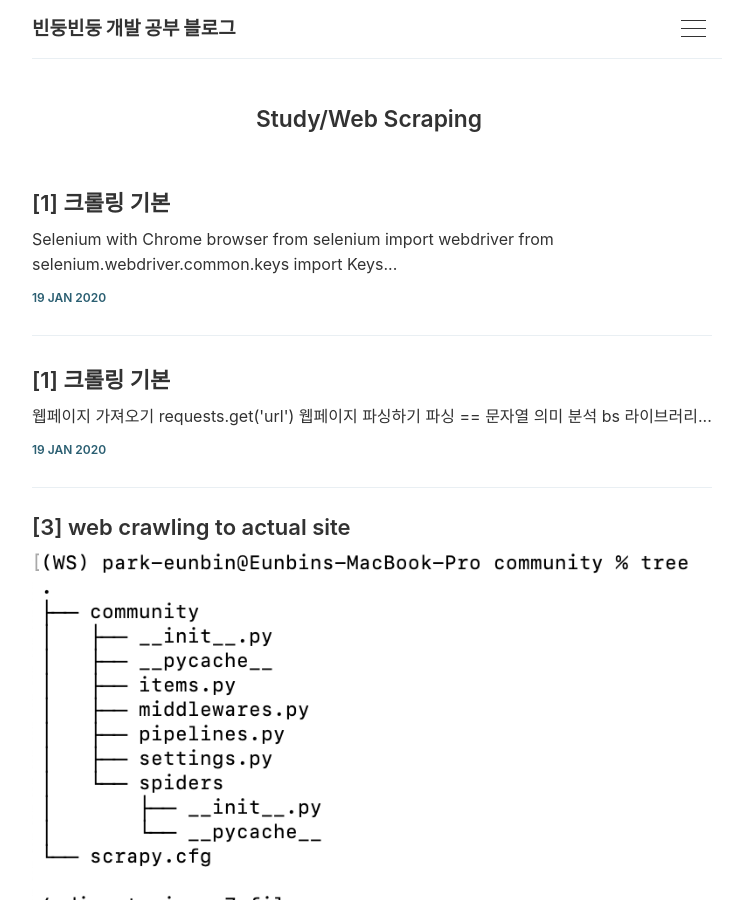
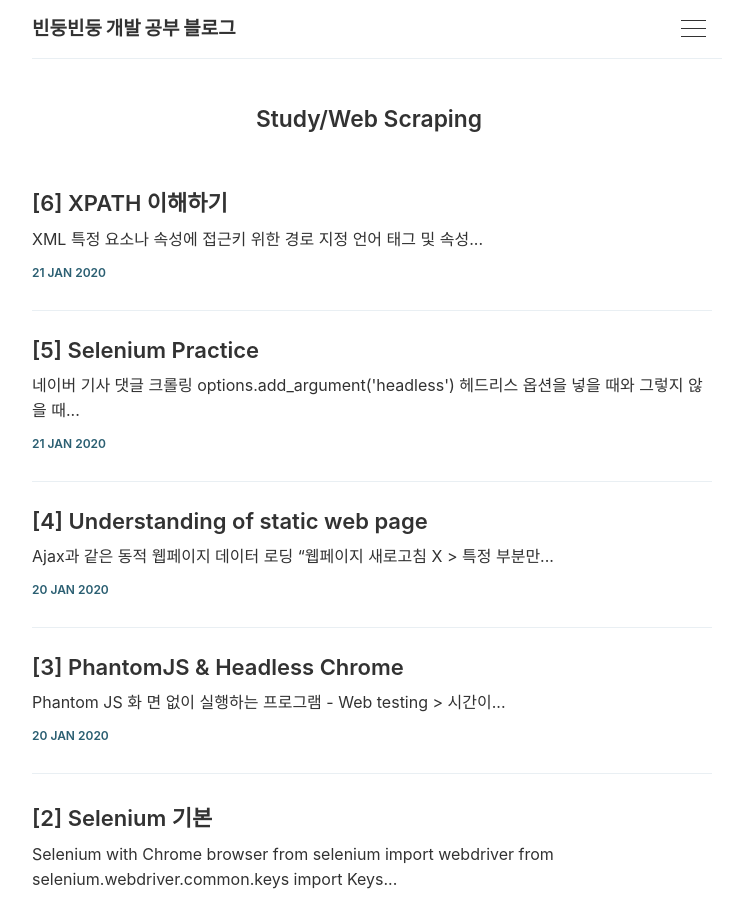
Before and after one commit to 42cosmos/42cosmos.github.io, a Jekyll site: the page built from category/WS.md, in a window 1280 px wide and 900 px high. Shown: the whole window, without its empty margins (271-1014 px from the left). Built offline with Jekyll 4.4.1, drawn with Linux system fonts in a browser that asks for light colours.

Commit message:
done with Selenium

````diff
--- /dev/null
+++ b/_posts/Web Scraping/2020-01-20-[3]-PhantomJS.md
@@ -0,0 +1,49 @@
+---
+layout: post
+title: '[3] PhantomJS & Headless Chrome'
+categories: [Study/Web Scraping]
+image:
+---
+
+### Phantom JS
+
+화
+
+면 없이 실행하는 프로그램 - Web testing > 시간이 단축되지는 않기에 경우에 따라 선택적 사용이 필요
+
+- 터미널 환경에서 동작하는 크롤러에게 권장
+- 최신 셀레니움은 지원을 하지 않는 상태
+
+\* 기존 부분 `webdriver.Chrome('*')` 만 변경
+
+*아예 안 됨!*
+
+
+
+### Headless Chrome
+
+```python
+options.add_argument('headless')
+```
+
+: PhantomJS와 유사한 기술로 크롬브라우저 기능으로 개발됨
+
+\* 상동
+
+
+
+```python
+c_options = webdriver.ChromeOptions()
+c_options.add_argument('headless')
+driver = webdriver.Chrome(url, options=c_options)
+```
+
+
+
+`coptions.add_argument('window-size=1920x1080')` : 웹 브라우저 사이즈 지정
+
+`coptions.add_argument('disable-gpu')` : 그래픽카드 사용 안 함
+
+`coptions.add_argument('User-Agent: ~~')` : 서버 요청 시 헤더 재 구성
+
+`coptions.add_argument('lang=koKR')` : 사용자 언어
--- /dev/null
+++ b/_posts/Web Scraping/2020-01-20-[4]-understanding-of-static-web-page.md
@@ -0,0 +1,82 @@
+---
+layout: post
+title: '[4] Understanding of static web page'
+categories: [Study/Web Scraping]
+image:
+---
+
+### Ajax과 같은 동적 웹페이지 데이터 로딩
+
+"웹페이지 새로고침 X > 특정 부분만 변경"
+
+특정 부분을 동적으로 가져오고, 해당 부분만 변경 시 그 부분만 변화 == 댓글 등
+
+웹브라우저에 전부 로딩 시킨 후 가져올 수 있음
+
+
+
+### 동적 데이터 특징-필요조건
+
+전체 html 파일 로딩과의 시간차 발생 > 해당 데이터를 불러올 때까지 기다리는 함수(클래스, 객체) 필요 && 줄여진 댓글창 '더보기' > 원하는 댓글 수보다 댓글이 없을 때 해야할 기능
+
+
+
+#### 특정 태그 일정 시간 기다리기
+
+```python
+from selenium.webdriver.support.ui import WebDriverWait
+from selenium.webdriver.support import expected_conditions as EC
+
+element = WebDriverWait(driver, 3).until(EC.presence_of_element_located((By.ID, "alex-area"))
+)
+```
+
+(By.ID, "alex-area") : ( 기다릴 객체, "객체 이름")
+
+
+
+#### 특정 태그 존재 여부 확인 기능
+
+```python
+from selenium.webdriver.common.by import By
+```
+
++ By.CLASS_NAME: class name
++ By.CSS_SELECTOR: css selector
++ By.ID: id
++ By.NAME: name
++ By.TAG_NAME: tag name
+
+
+
+```python
+from selenium.common.exceptions import TimeoutException
+
+try:
+	element = WebDriverWait(driver, 3).until(EC.presence_of_element_located((By.CSS_SELECTOR, "a")) )
+  more_button = driver.find_element_by_css_selector("a")
+  more_button.click()
+  count += 1
+
+except TimeoutException:
+  loop = False
+```
+
+
+
+#### 키보드-마우스 동작 자동화 (ActionChains)
+
+`actions = webdriver.ActionChains(driver)` : 변수 선언 후 정적 데이터(버튼)를 갖고 있는 변수를 `actions.click(var_name)` 클릭 함수 내 인자값으로 삽입 > `actions.perform()` 삽입이 반드시 필요함
+
+== `webdriver.ActionChains(driver).click(var_name).perform()`
+
+
+
+#### 브라우저 내에서 pause
+
+```python
+from selenium.webdriver.support.ui import WebDriverWait
+from selenium.common.exceptions import TimeoutException
+```
+
+TimeoutException은 WebDriverWait를 함수로 기다릴 때 일정 시간이 지났는데도 태그가 나타나지 않을 때 (예외 상황)
--- /dev/null
+++ b/_posts/Web Scraping/2020-01-21-[5]-Selenium-practice.md
@@ -0,0 +1,14 @@
+---
+layout: post
+title: '[5] Selenium Practice'
+categories: [Study/Web Scraping]
+image:
+---
+
+### 네이버 기사 댓글 크롤링
+
+`options.add_argument('headless')`
+
+헤드리스 옵션을 넣을 때와 그렇지 않을 때 가져오는 데이터의 차이가 나타났다. 왜? 저 한 줄을 고작 주석처리 할 뿐이었는데 어떻게 고쳐야하는지 모르겠다.
+
+headless 일 때 가져오는 댓글의 수 겨우 10개. 없을 때는 내가 원하는 만큼 잘 가져온다. ... 음... 도대체 왜?
--- /dev/null
+++ b/_posts/Web Scraping/2020-01-21-[6]-Understanding-of-XPATH.md
@@ -0,0 +1,49 @@
+---
+layout: post
+title: '[6] XPATH 이해하기'
+categories: [Study/Web Scraping]
+image:
+---
+
+### XML 특정 요소나 속성에 접근키 위한 경로 지정 언어
+
+1. 태그 및 속성 선택
+
+   ```
+   crawling_data = soup.find('h1')
+   crawling_data = soup.find(id='title')
+   crawling_data = soup.find('p', class_='cssstyle') crawling_data = soup.find('p', attrs = {'align': 'center'})
+   ```
+
+
+
+2. CSS Selector
+
+   ```
+   crawling_data = soup.select('html > title')
+   crawling_data = soup.select('div.article_view')
+   crawling_data = soup.select('#harmonyContainer')
+   crawling_data = soup.select('div#mArticle div#harmonyContainer')
+   ```
+
+
+
+3. XPath
+
+   - bs 미지원 / Selenium or PhantomJS 지원
+
+   - [xpath 문법](https://wkdtjsgur100.github.io/selenium-xpath/)
+
+   ```
+   # 문서 내 태그 검색
+   title = driver.find_element_by_xpath("//title")
+
+   # 절대 경로
+   title = driver.find_element_by_xpath("/html/head/title")
+
+   # html 태그 내 검색
+   title = driver.find_element_by_xpath("/html//title")
+
+   # soup.find('h3', attrs = {'class' : 'tit_s'})
+   title_content = driver.find_element_by_xpath("//h3[@class='tit_view']")
+   ```
````
Also changed, not shown: _posts/Web Scraping/2020-01-19-[2]-Selenium-101.md (+10 -2 lines).
